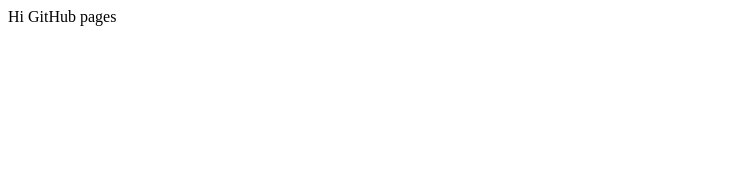
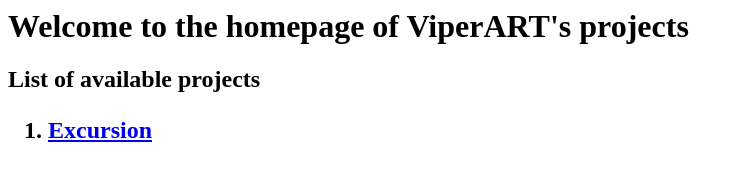
Before and after one commit to ViperART/ViperART.github.io, a plain HTML site: page index.html in a window 1280 px wide. Shown: the whole page, without its empty margins (0-743 px from the left). Drawn offline with Linux system fonts and the light colour scheme.

Commit message:
Update main page

```diff
--- a/index.html
+++ b/index.html
@@ -1 +1,5 @@
-Hi GitHub pages
+<h1>Welcome to the homepage of ViperART's projects</h1>
+
+<h2>List of available projects<h2>
+<ol>
+  <li><a href="https://viperart.github.io/excursion/">Excursion</a></li>
```
